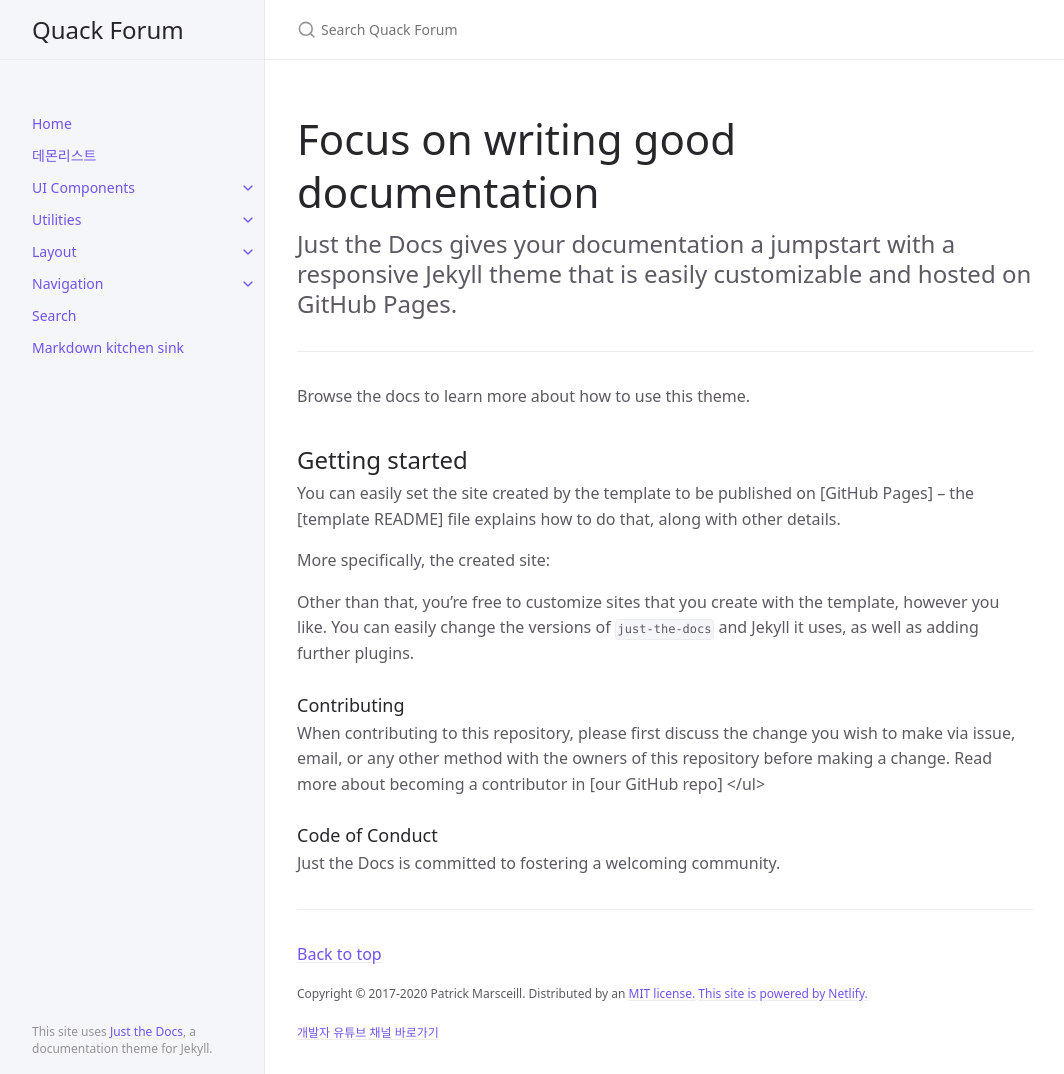
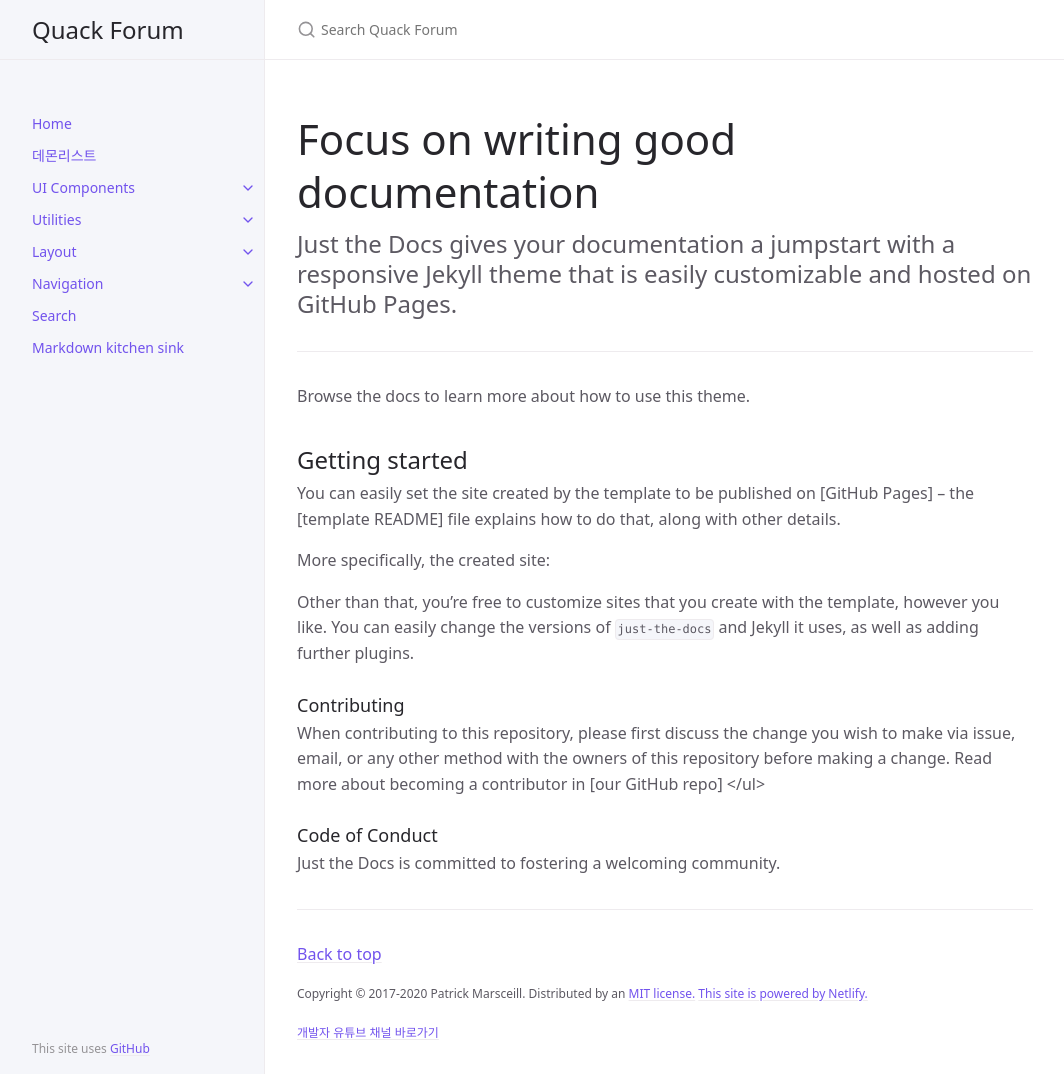
Before and after one commit to quackforumofficial/quackforumofficial.github.io, a Jekyll site: the page built from index.md, in a window 1280 px wide and 1074 px high. Shown: the whole window, without its empty margins (107-1171 px from the left). Built offline with Jekyll 4.4.1, drawn with Linux system fonts in a browser that asks for light colours; cached includes are drawn as plain includes.

Commit message:
Update sidebar.html

```diff
--- a/_includes/components/sidebar.html
+++ b/_includes/components/sidebar.html
@@ -26,7 +26,7 @@
     {{ nav_footer_custom }}
   {% else %}
     <footer class="site-footer">
-      This site uses <a href="https://github.com/just-the-docs/just-the-docs">Just the Docs</a>, a documentation theme for Jekyll.
+      This site uses <a href="https://github.com/">GitHub</a>
     </footer>
   {% endif %}
 </div>
```
